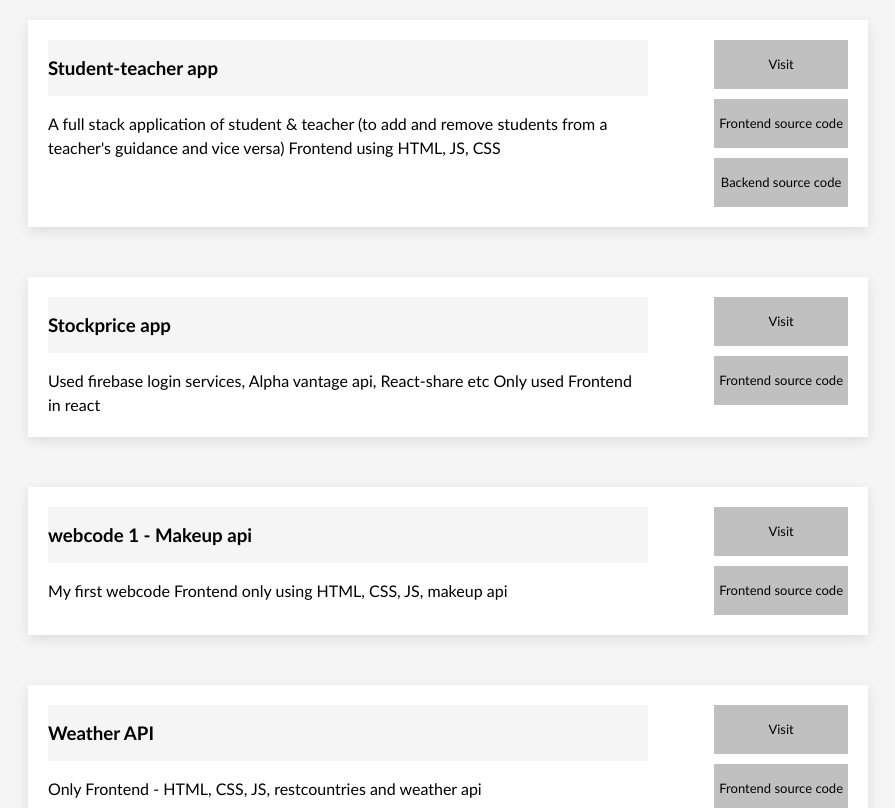
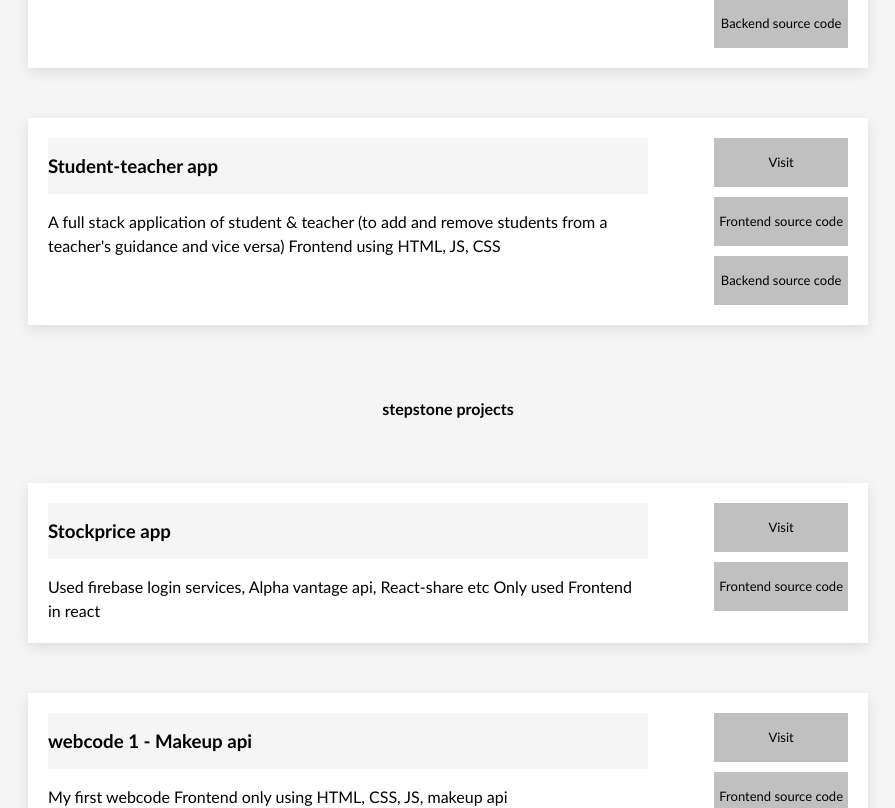
Before and after one commit to USHAPRIYADHARSINI/portfoliotask, a React (Create React App) app: page / in a window 1280 px wide. Shown: the part 1584-2392 px from the top of the page, without its empty margins (192-1087 px from the left). Built offline with nearby package versions, Linux system fonts and the light colour scheme.

Commit message:
changed projects

```diff
--- a/src/App.js
+++ b/src/App.js
@@ -9,19 +9,19 @@ import ProjectCard from './Components/Projects/ProjectCard.js';
 import { ContactForm } from './Components/ContactForm.js';
 
 function App() {
-  const data = [
-    {
+  const fullstack = [
+   {
+      link:"https://bookstore-react-node-usha.netlify.app/",
+      projectName:"Online book store app",
+      description: "A full stack app using reactjs, Mongodb, nodejs, Signup, Login, Auth, Logout, Filters, cart, payment, etc",
+      git_frontend:"https://github.com/USHAPRIYADHARSINI/bookstore-react",
+      git_backend:"https://github.com/USHAPRIYADHARSINI/bookstore-node-backend"
+    }, {
       link:"https://d3-dashboard-client-usha.netlify.app/",
       projectName:"Dashboard app",
       description: "A full stack app using d3.js, reactjs, Mongodb, nodejs, Signup, Login, Logout, Graphs, Filters, etc",
       git_frontend:"https://github.com/USHAPRIYADHARSINI/d3-client",
       git_backend:"https://github.com/USHAPRIYADHARSINI/d3-server"
-    },{
-      link:"https://bookstore-react-node-usha.netlify.app/",
-      projectName:"Online book store app",
-      description: "A full stack app using reactjs, Mongodb, nodejs, Signup, Login, Auth, Logout, Filters, cart, payment, etc",
-      git_frontend:"https://github.com/USHAPRIYADHARSINI/bookstore-react",
-      git_backend:"https://github.com/USHAPRIYADHARSINI/bookstore-node-backend"
     },{
       link:"https://chatapp-client-usha.netlify.app/",
       projectName:"Capstone - chatapp",
@@ -34,7 +34,10 @@ function App() {
       description: "A full stack application of student & teacher (to add and remove students from a teacher's guidance and vice versa) Frontend using HTML, JS, CSS",
       git_frontend:"https://github.com/USHAPRIYADHARSINI/tsapi-client",
       git_backend:"https://github.com/USHAPRIYADHARSINI/tsapi-server"
-    },{
+    }]
+
+
+    const projects = [{
       link:"https://stockprice-usha.netlify.app/",
       projectName:"Stockprice app",
       description: "Used firebase login services, Alpha vantage api, React-share etc Only used Frontend in react",
@@ -84,10 +87,10 @@ function App() {
       <div className="content">
         <Home/>
         <ItSkills/>
-        <ProjectCard data={data}/>
+        <ProjectCard fullstack={fullstack} projects={projects}/>
         <Contacts/>
         <ContactForm/>
-        <Projects data={data}/>
+        <Projects fullstack={fullstack} projects={projects}/>
       </div>
     </div>
     </IconContext.Provider>
--- a/src/Components/Projects/ProjectCard.js
+++ b/src/Components/Projects/ProjectCard.js
@@ -1,6 +1,6 @@
 import React, { useEffect, useState } from "react";
 
-function ProjectCard({ data }) {
+function ProjectCard({ fullstack, projects }) {
   // const [hover, setHover] = useState(false);
   // const [hoverIndex, setHoverIndex] = useState("");
 
@@ -20,7 +20,6 @@ function ProjectCard({ data }) {
     <div className="pro-container">
       <div className="yellow"></div>
       <h3 className="my-pro">My Projects</h3>
-      <div className="blue"></div>
       {/* <p>Hover over the sticks</p> */}
       {/* <div className="book">
         {data
@@ -52,8 +51,36 @@ function ProjectCard({ data }) {
       <button className="button" onClick={()=> setShow(!show)}>{show? "Minimize view": "show all"}</button> */}
 
       <div className="projectcard">
-        {data
-          ? data.map((d, index) => (
+        <h4 className="my-pro">Full stack projects</h4>
+        {fullstack
+          ? fullstack.map((d, index) => (
+              <div className="project" key={index}>
+                <div className="des">
+                  <h3>{d.projectName}</h3>
+                  <p>{d.description}</p>
+                </div>
+                <div className="alllinks">
+                  <a href={d.link} target="_blank" className="visit">
+                    Visit
+                  </a>
+                  <a href={d.git_frontend} target="_blank" className="fe">
+                    Frontend source code
+                  </a>
+                  {d.git_backend ? (
+                    <a href={d.git_backend} target="_blank" className="be">
+                      Backend source code
+                    </a>
+                  ) : null}
+                </div>
+              </div>
+            ))
+          : "Loading.."}
+      </div>
+
+      <div className="projectcard">
+      <h4 className="my-pro">stepstone projects</h4>
+        {projects
+          ? projects.map((d, index) => (
               <div className="project" key={index}>
                 <div className="des">
                   <h3>{d.projectName}</h3>
--- a/src/Components/Projects/Projects.js
+++ b/src/Components/Projects/Projects.js
@@ -1,12 +1,19 @@
 import React from 'react';
 import './Projects.css';
 
-function Projects({data}) {
+function Projects({fullstack, projects}) {
 
   return (
     <div className='projects'>
         <div className='projects-container'>
-          {data ? data.map((d, index)=>(
+          {fullstack ? fullstack.map((d, index)=>(
+            <>
+              <a className="links" variant="text" href={d.link} key={index}>{d.projectName}</a>
+              <p>•</p>
+            </>
+          ))
+        : "Loading.."}
+        {projects ? projects.map((d, index)=>(
             <>
               <a className="links" variant="text" href={d.link} key={index}>{d.projectName}</a>
               <p>•</p>
```
